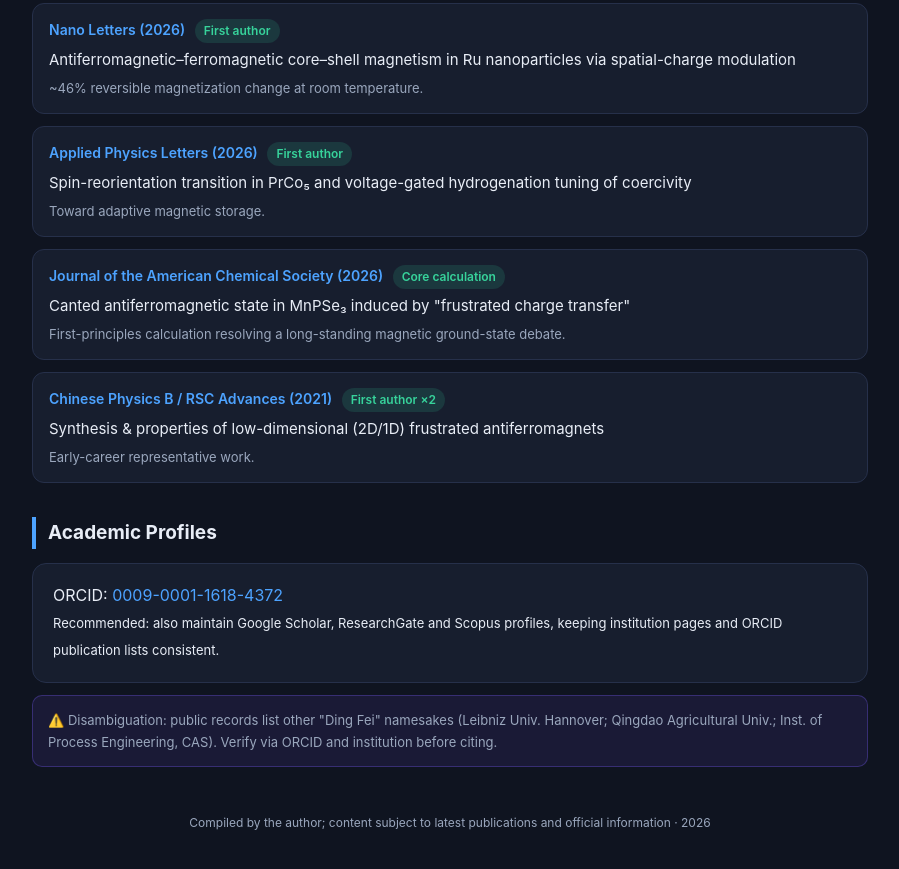
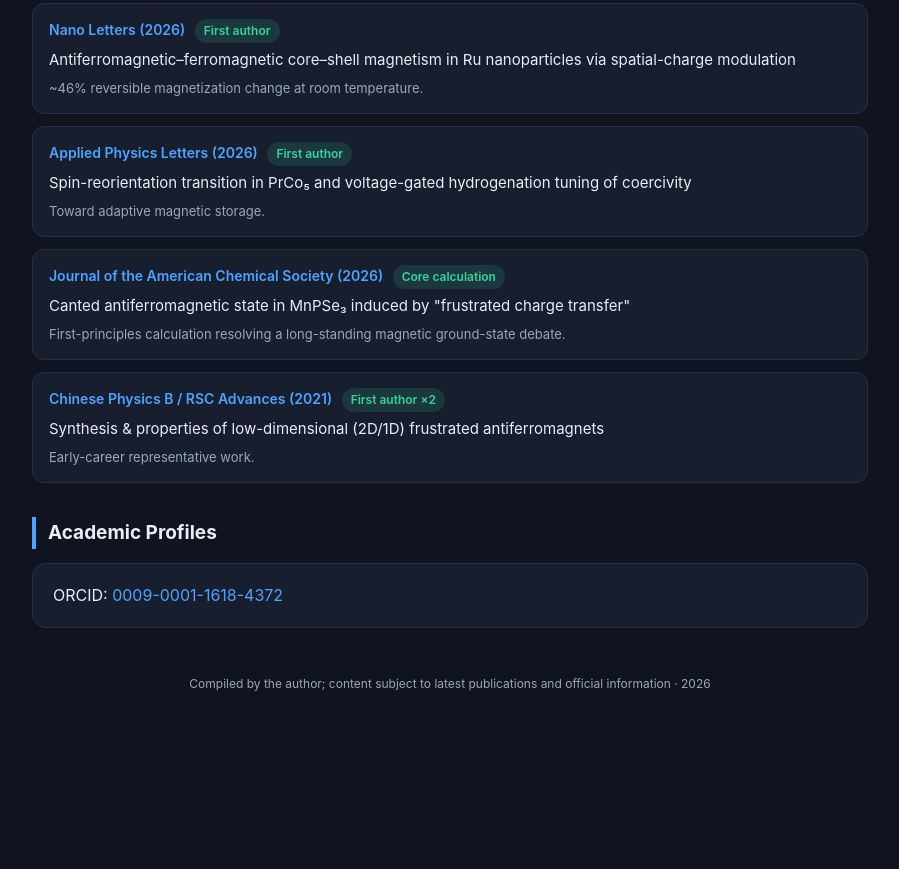
Before and after one commit to qita002/academic-homepage, a plain HTML site: page index.html in a window 1280 px wide. Shown: the part 1022-1891 px from the top of the page, without its empty margins (190-1089 px from the left). After the commit the page ends 1777 px from the top, so only its background shows below. Drawn offline with Linux system fonts and the light colour scheme.

Commit message:
Remove internal draft notes (profile recommendation and disambiguation notice)

```diff
--- a/index.html
+++ b/index.html
@@ -126,14 +126,9 @@
   <section>
     <h2>Academic Profiles</h2>
     <div class="card">
-      ORCID: <a class="orcid" href="https://orcid.org/0009-0001-1618-4372">0009-0001-1618-4372</a><br>
-      <span class="m" style="font-size:13px">Recommended: also maintain Google Scholar, ResearchGate and Scopus profiles, keeping institution pages and ORCID publication lists consistent.</span>
+      ORCID: <a class="orcid" href="https://orcid.org/0009-0001-1618-4372">0009-0001-1618-4372</a>
     </div>
   </section>
-
-  <div class="note">
-    ⚠️ Disambiguation: public records list other "Ding Fei" namesakes (Leibniz Univ. Hannover; Qingdao Agricultural Univ.; Inst. of Process Engineering, CAS). Verify via ORCID and institution before citing.
-  </div>
 
   <footer>Compiled by the author; content subject to latest publications and official information · 2026</footer>
 </div>
```
